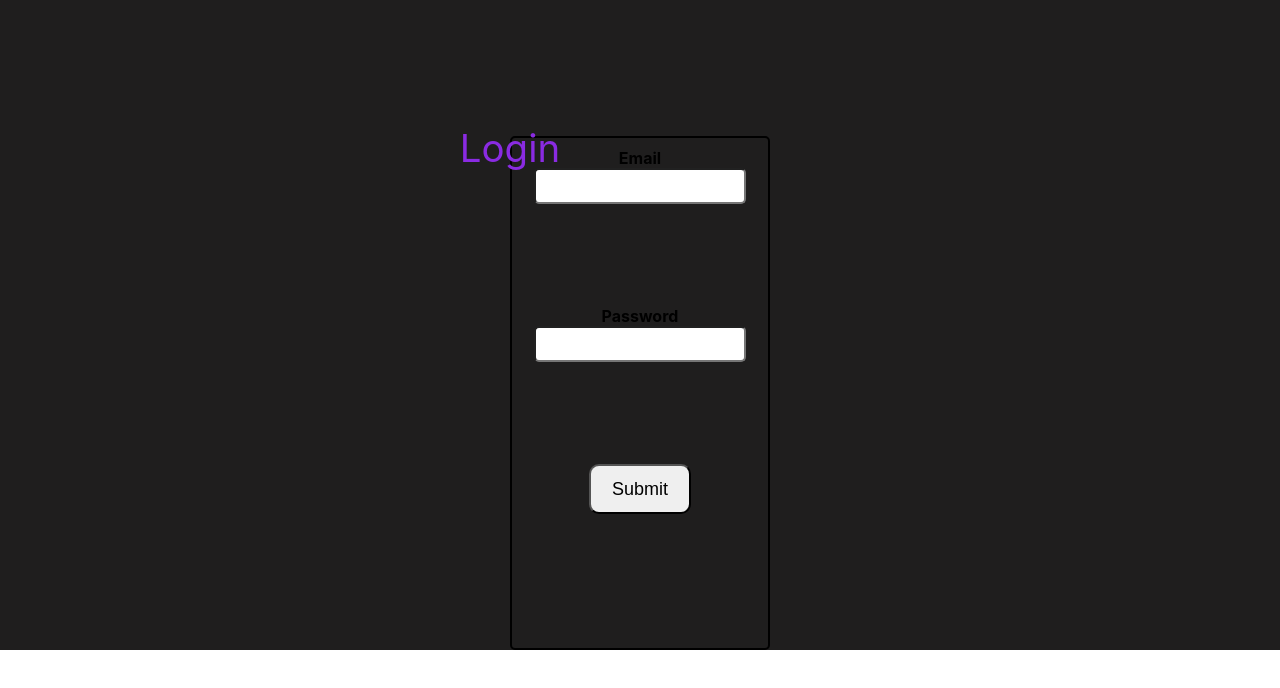
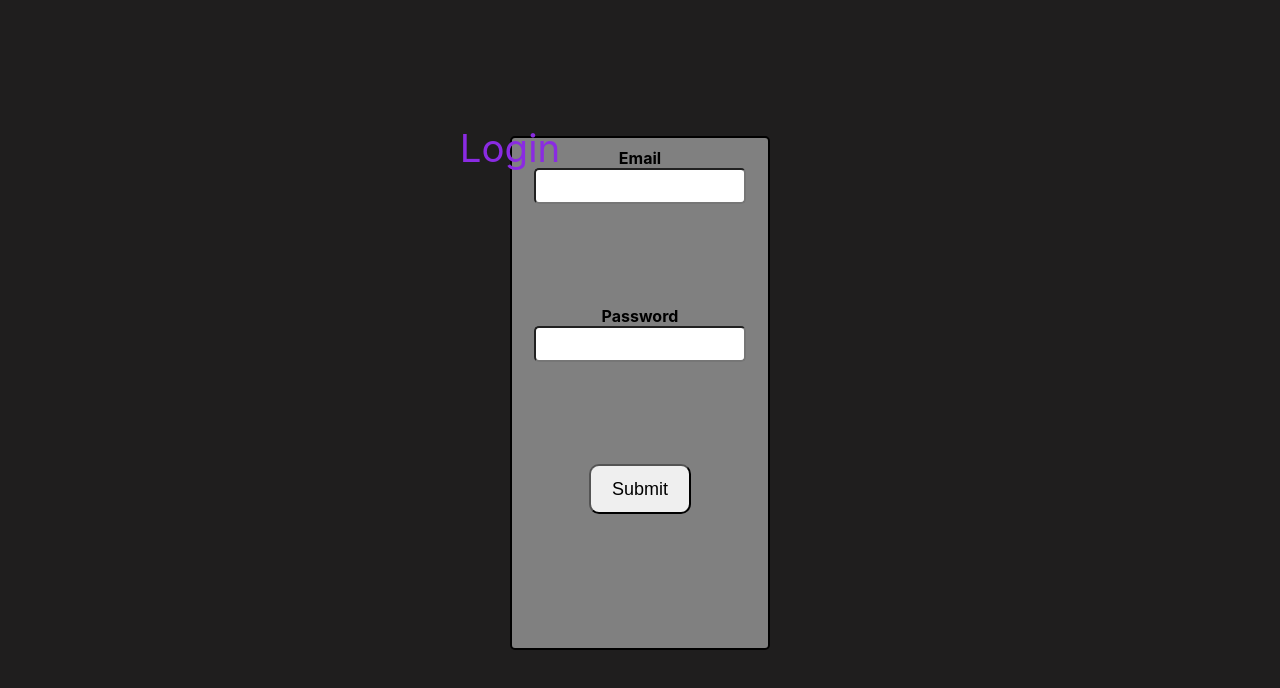
Before and after one commit to GitSeaBass/CinemaEBooking, a React (Create React App) app in the folder Frontend/cinema-ebooking/: page /login in a window 1280 px wide. Shown: the top 688 px of the page. Built offline with nearby package versions, Linux system fonts and the light colour scheme.

Commit message:
LoginPage css changes

```diff
--- a/Frontend/cinema-ebooking/src/components/CustomerHomePage.css
+++ b/Frontend/cinema-ebooking/src/components/CustomerHomePage.css
@@ -1,4 +1,4 @@
-#root {
+body {
     background-color: rgb(31, 30, 30);
 }
 
--- a/Frontend/cinema-ebooking/src/components/LoginPage.css
+++ b/Frontend/cinema-ebooking/src/components/LoginPage.css
@@ -17,6 +17,7 @@
     border: solid black 2px;
     border-radius: 5px;
     padding-top: 10px;
+    background-color: gray;
 }
 
 input {
```
